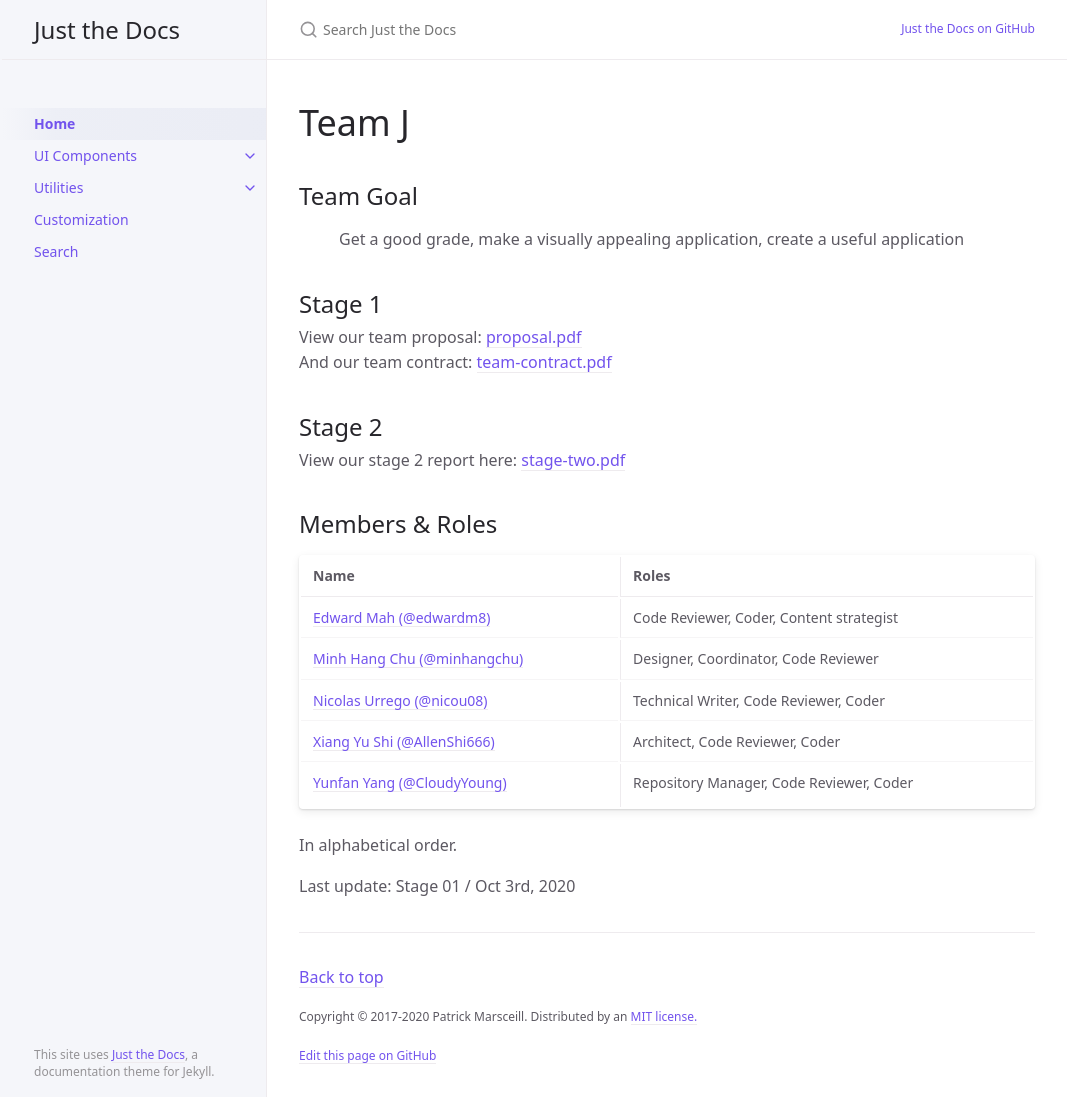
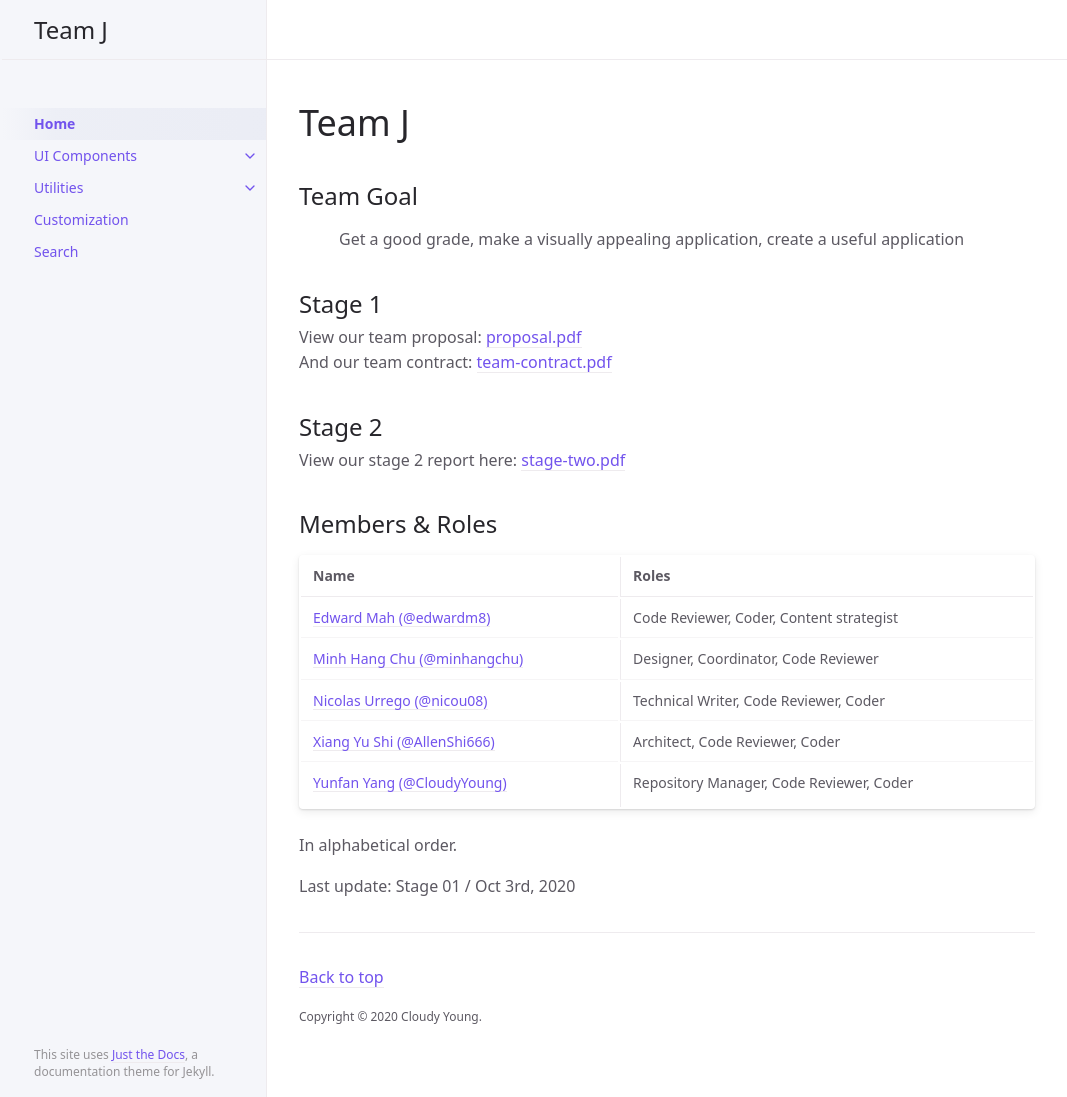
Before and after one commit to cloudyyoung/ordine-ui-ux, a Jekyll site: the page built from docs/index.md, in a window 1280 px wide and 1097 px high. Shown: the whole window, without its empty margins (105-1172 px from the left). Built offline with Jekyll 4.4.1, drawn with Linux system fonts in a browser that asks for light colours.

Commit message:
Update _config.yml

```diff
--- a/docs/_config.yml
+++ b/docs/_config.yml
@@ -13,8 +13,8 @@
 # you will see them accessed via {{ site.title }}, {{ site.github_repo }}, and so on.
 # You can create any custom variable you would like, and they will be accessible
 # in the templates via {{ site.myvariable }}.
-title: Just the Docs
-description: A Jekyll theme for documentation
+title: Team J
+description: CPSC 481 Team J
 baseurl: "/cpsc-481-team-j" # the subpath of your site, e.g. /blog
 url: "https://cloudyyoung.github.io" # the base hostname & protocol for your site, e.g. http://example.com
 
@@ -34,7 +34,7 @@ exclude: ["node_modules/", "*.gemspec", "*.gem", "Gemfile", "Gemfile.lock", "pac
 
 # Enable or disable the site search
 # Supports true (default) or false
-search_enabled: true
+search_enabled: false
 search:
   # Split pages into sections that can be searched individually
   # Supports 1 - 6, default: 2
@@ -63,9 +63,9 @@ search:
 heading_anchors: true
 
 # Aux links for the upper right navigation
-aux_links:
-  "Just the Docs on GitHub":
-    - "//github.com/pmarsceill/just-the-docs"
+# aux_links:
+#   "Just the Docs on GitHub":
+#     - "//github.com/pmarsceill/just-the-docs"
 
 # Makes Aux links open in a new tab. Default is false
 aux_links_new_tab: false
@@ -81,7 +81,7 @@ nav_sort: case_sensitive # Capital letters sorted before lowercase
 back_to_top: true
 back_to_top_text: "Back to top"
 
-footer_content: "Copyright &copy; 2017-2020 Patrick Marsceill. Distributed by an <a href=\"https://github.com/pmarsceill/just-the-docs/tree/master/LICENSE.txt\">MIT license.</a>"
+footer_content: "Copyright &copy; 2020 Cloudy Young."
 
 # Footer last edited timestamp
 last_edit_timestamp: true # show or hide edit time - page must have `last_modified_date` defined in the frontmatter
@@ -90,7 +90,7 @@ last_edit_time_format: "%b %e %Y at %I:%M %p" # uses ruby's time format: https:/
 
 
 # Footer "Edit this page on GitHub" link text
-gh_edit_link: true # show or hide edit this page link
+gh_edit_link: false # show or hide edit this page link
 gh_edit_link_text: "Edit this page on GitHub"
 gh_edit_repository: "https://github.com/pmarsceill/just-the-docs" # the github URL for your repo
 gh_edit_branch: "master" # the branch that your docs is served from
```
